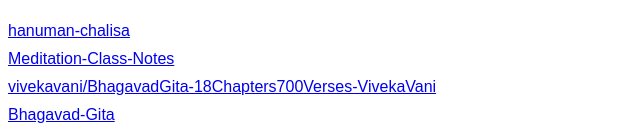
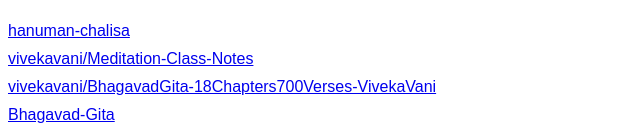
Before and after one commit to sandeepfullstack/sandeepfullstack.github.io, a website: page book/index.html in a window 1280 px wide. Shown: the part 147-281 px from the top of the page, without its empty margins (0-640 px from the left). Drawn offline with Linux system fonts and the light colour scheme.

Commit message:
pdf moved into category

```diff
--- a/book/index.html
+++ b/book/index.html
@@ -39,7 +39,7 @@
 
         const pdfFiles = [
             "hanuman-chalisa",
-            "Meditation-Class-Notes",
+            "vivekavani/Meditation-Class-Notes",
             "vivekavani/BhagavadGita-18Chapters700Verses-VivekaVani",
             "Bhagavad-Gita",
             "Bhagavad-Gita1",
```
Also changed, not shown: 2 other files.
